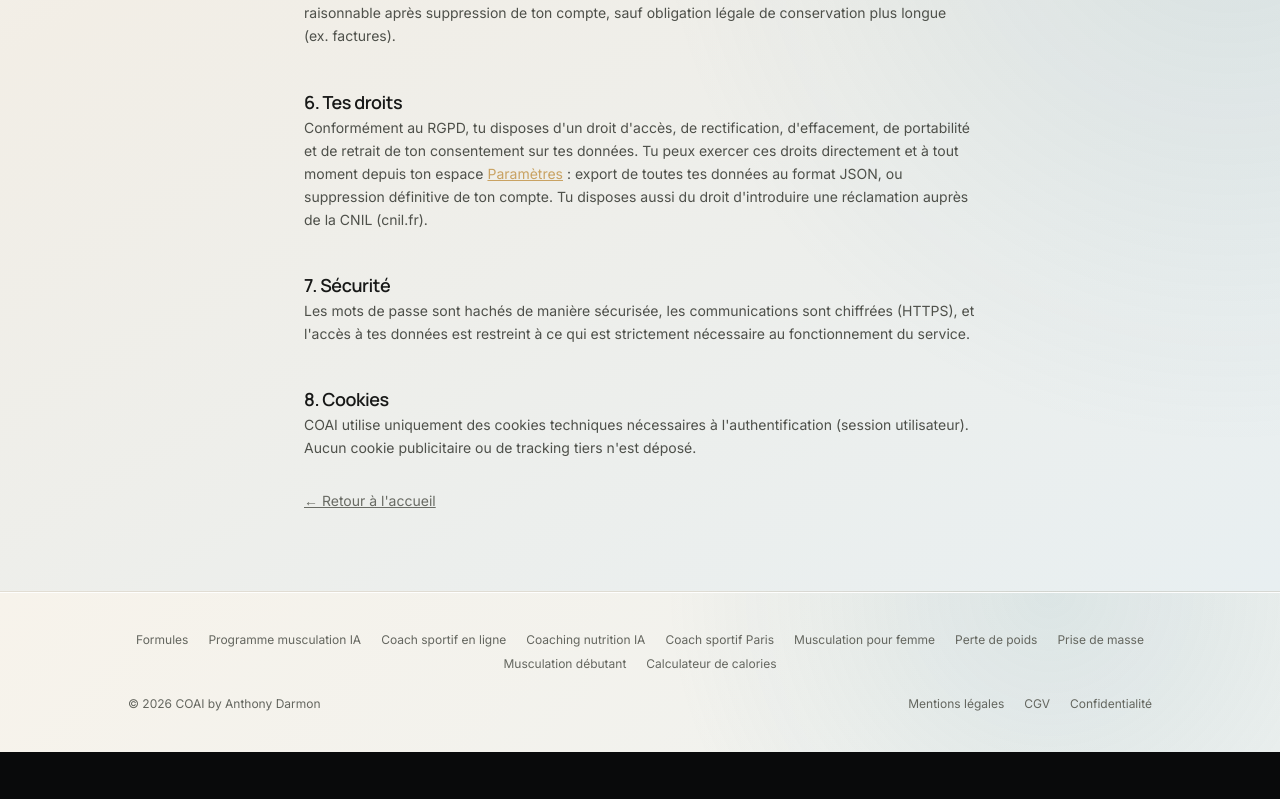
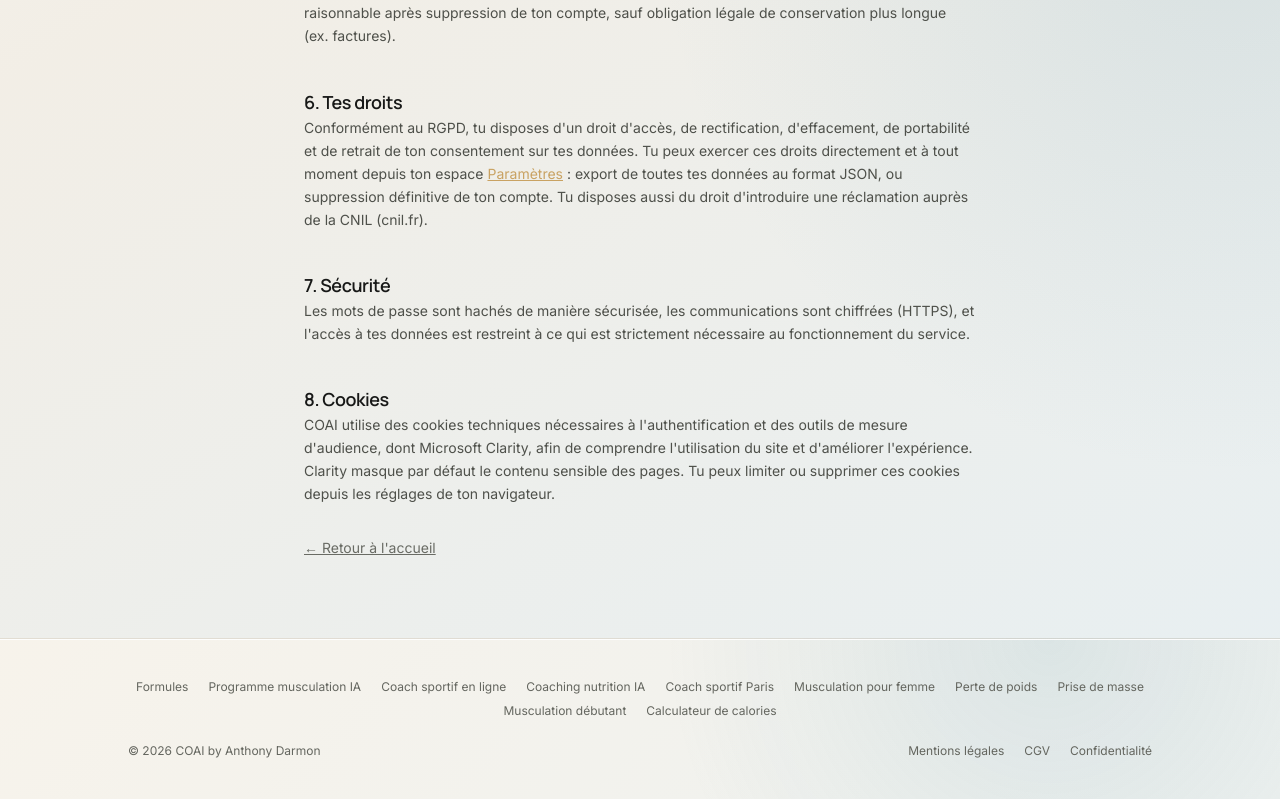
Before and after one commit to anthonydarmon213-ux/COAI, a Next.js app: page /confidentialite in a window 1280 px wide. Shown: the part 1309-2108 px from the top of the page. Before the commit the page ends 2061 px from the top, so only its background shows below. Built offline with nearby package versions, Linux system fonts and the light colour scheme; no server answers.

Commit message:
Installer Microsoft Clarity

```diff
--- a/src/app/(marketing)/confidentialite/page.tsx
+++ b/src/app/(marketing)/confidentialite/page.tsx
@@ -109,8 +109,10 @@ export default function ConfidentialitePage() {
       <section>
         <h2>8. Cookies</h2>
         <p>
-          COAI utilise uniquement des cookies techniques nécessaires à l&apos;authentification
-          (session utilisateur). Aucun cookie publicitaire ou de tracking tiers n&apos;est déposé.
+          COAI utilise des cookies techniques nécessaires à l&apos;authentification et des outils
+          de mesure d&apos;audience, dont Microsoft Clarity, afin de comprendre l&apos;utilisation du
+          site et d&apos;améliorer l&apos;expérience. Clarity masque par défaut le contenu sensible des
+          pages. Tu peux limiter ou supprimer ces cookies depuis les réglages de ton navigateur.
         </p>
       </section>
     </LegalPage>
--- a/src/app/layout.tsx
+++ b/src/app/layout.tsx
@@ -5,6 +5,7 @@ import "../../sentry.client.config";
 import "./globals.css";
 import { GoogleAnalytics } from "@/components/analytics/google-analytics";
 import { MetaPixel } from "@/components/analytics/meta-pixel";
+import { MicrosoftClarity } from "@/components/analytics/microsoft-clarity";
 
 const manrope = Manrope({
   subsets: ["latin"],
@@ -56,6 +57,7 @@ export default function RootLayout({ children }: { children: React.ReactNode })
         {children}
         <GoogleAnalytics />
         <MetaPixel />
+        <MicrosoftClarity />
         <Analytics />
       </body>
     </html>
--- /dev/null
+++ b/src/components/analytics/microsoft-clarity.tsx
@@ -0,0 +1,23 @@
+import Script from "next/script";
+
+/**
+ * Charge Microsoft Clarity uniquement lorsqu'un identifiant de projet est
+ * configuré. Le composant est placé une seule fois dans le layout racine.
+ */
+export function MicrosoftClarity() {
+  // L'identifiant Clarity est public et figure dans chaque requête envoyée
+  // par le navigateur. La variable permet de le remplacer par environnement.
+  const projectId = process.env.NEXT_PUBLIC_CLARITY_PROJECT_ID ?? "y4bcwlkjk8";
+
+  return (
+    <Script id="microsoft-clarity" strategy="afterInteractive">
+      {`
+        (function(c,l,a,r,i,t,y){
+          c[a]=c[a]||function(){(c[a].q=c[a].q||[]).push(arguments)};
+          t=l.createElement(r);t.async=1;t.src="https://www.clarity.ms/tag/"+i;
+          y=l.getElementsByTagName(r)[0];y.parentNode.insertBefore(t,y);
+        })(window, document, "clarity", "script", ${JSON.stringify(projectId)});
+      `}
+    </Script>
+  );
+}
```
Also changed, not shown: 1 other file (tests, documents, lock files or other folders).
